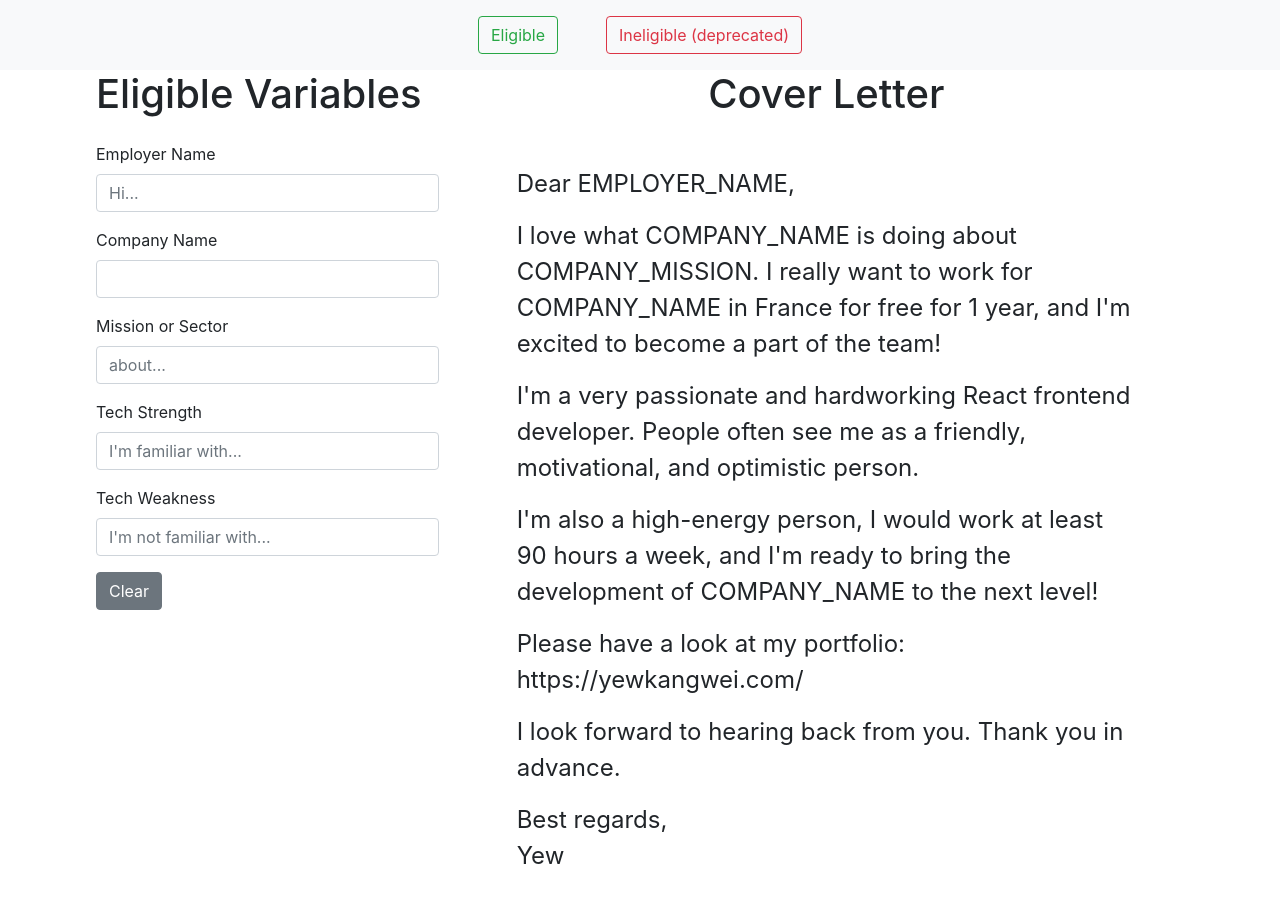
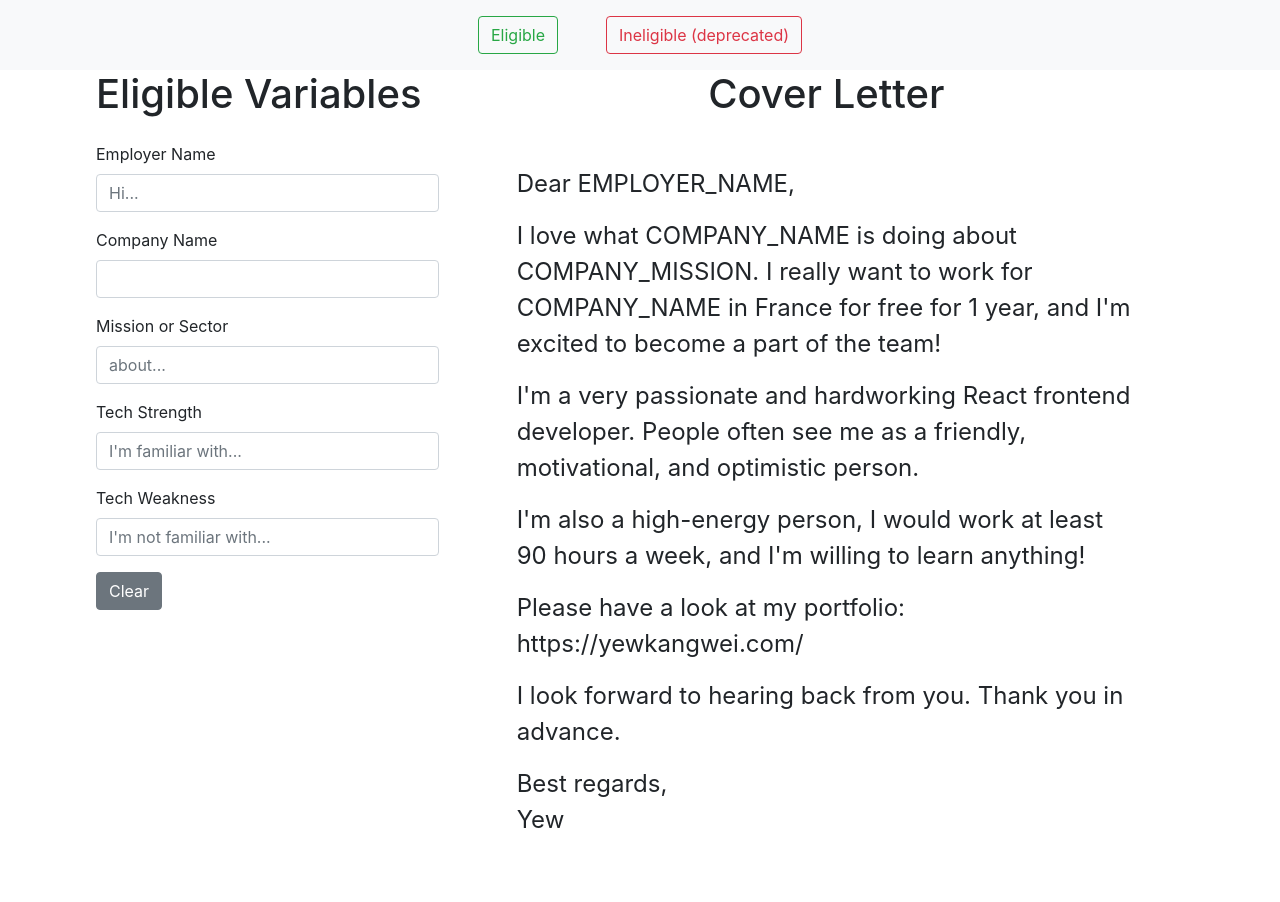
Before and after one commit to yewyewXD/Smart-Cover-Letter, a React (Create React App) app: page /eligible in a window 1280 px wide. Shown: the top 902 px of the page. Built offline with nearby package versions, Linux system fonts and the light colour scheme.

Commit message:
learn anything

```diff
--- a/src/components/EligibleText.jsx
+++ b/src/components/EligibleText.jsx
@@ -19,8 +19,7 @@ const EligibleText = ({ employer, company, mission, strength, weakness }) => {
 
       <p>
         I'm also a high-energy person, I would work at least 90 hours a week,
-        and I'm ready to bring the development of{" "}
-        {company ? company : "COMPANY_NAME"} to the next level!
+        and I'm willing to learn anything!
       </p>
 
       <p>
```
